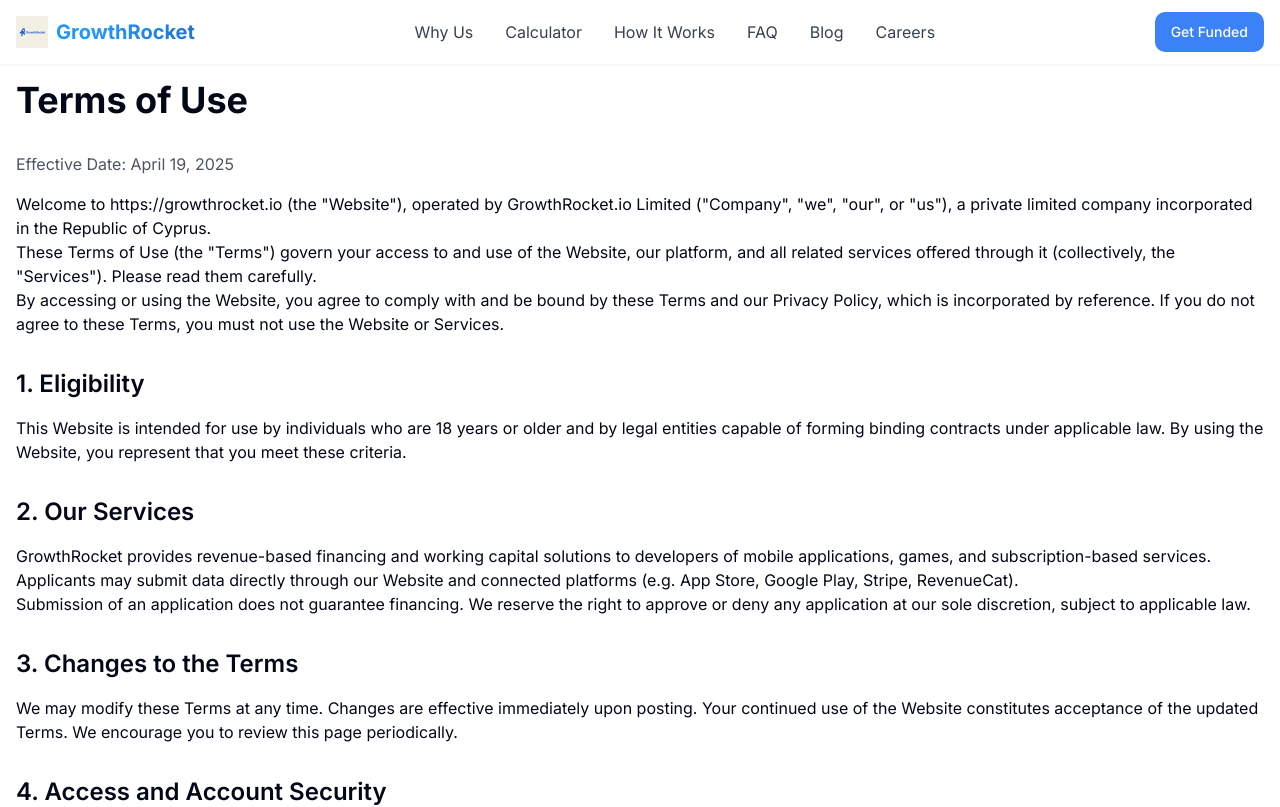
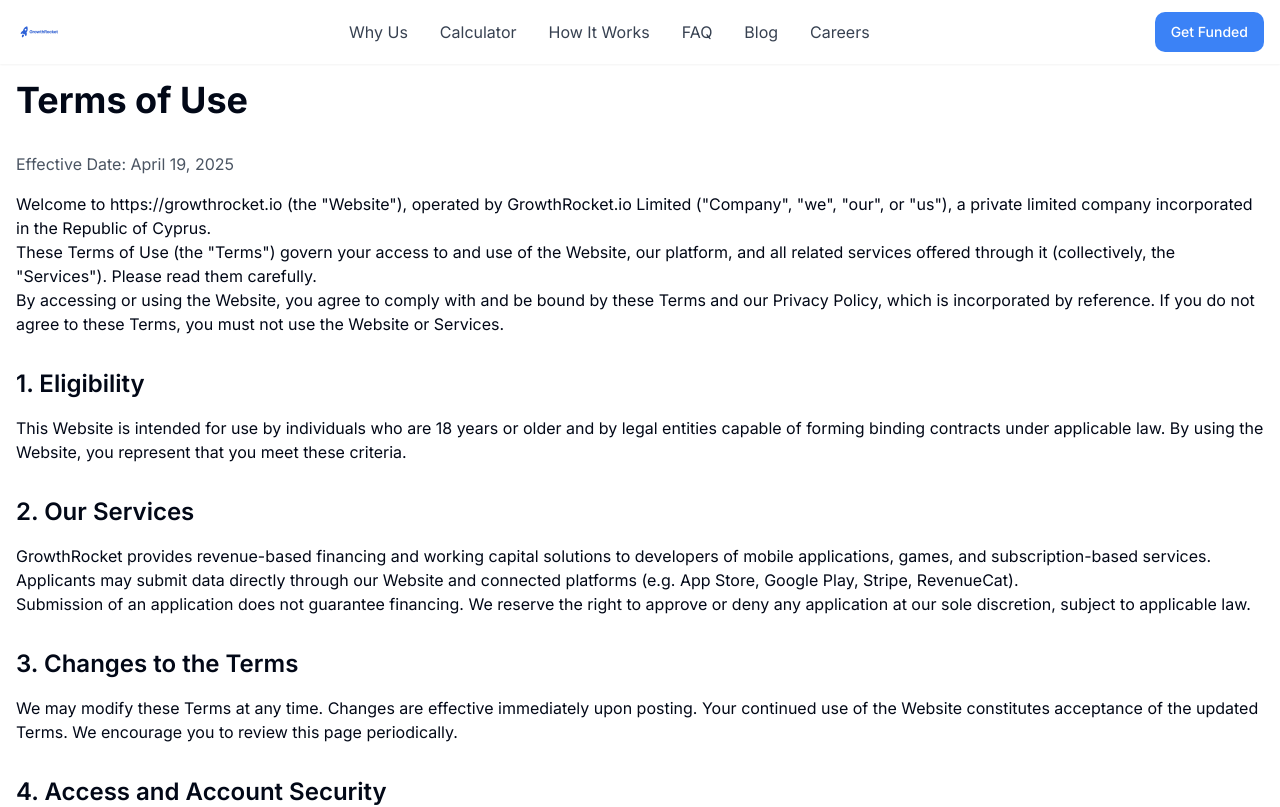
Before and after one commit to tmaksimov/rocket-growth-funding, a React (Vite) app: page /terms-of-use in a window 1280 px wide. Shown: the top 807 px of the page. Built offline with nearby package versions, Linux system fonts and the light colour scheme.

Commit message:
Add logo to header and footer
Add the GrowthRocket logo to the header and footer components.

```diff
--- a/src/components/Footer.tsx
+++ b/src/components/Footer.tsx
@@ -20,22 +20,11 @@ const Footer = () => {
           <div>
             <div className="flex items-center mb-6">
               <img
-                src="/lovable-uploads/be1a9660-07dd-4f94-83a6-4d6eab0cb9d1.png"
+                src="/lovable-uploads/e92a038e-ae49-496e-81a5-bc8b9bc7c45d.png"
                 alt="GrowthRocket Logo"
-                className="w-8 h-8 object-contain mr-2"
+                className="w-32 h-auto object-contain mr-2"
                 style={{ minWidth: 32 }}
               />
-              <span
-                className="text-xl font-bold"
-                style={{
-                  background: "linear-gradient(90deg, #2496F8 30%, #2074D4 100%)",
-                  WebkitBackgroundClip: "text",
-                  WebkitTextFillColor: "transparent",
-                  backgroundClip: "text"
-                }}
-              >
-                GrowthRocket
-              </span>
             </div>
             <p className="mb-6">
               Fast and flexible funding for app and game developers.
--- a/src/components/Navbar.tsx
+++ b/src/components/Navbar.tsx
@@ -23,22 +23,11 @@ const Navbar = ({ openContactForm }: { openContactForm: () => void }) => {
         <div className="flex items-center">
           <a href="/" className="flex items-center gap-2">
             <img
-              src="/lovable-uploads/be1a9660-07dd-4f94-83a6-4d6eab0cb9d1.png"
+              src="/lovable-uploads/e92a038e-ae49-496e-81a5-bc8b9bc7c45d.png"
               alt="GrowthRocket Logo"
-              className="w-8 h-8 object-contain"
+              className="h-8 w-auto object-contain"
               style={{ minWidth: 32 }}
             />
-            <span
-              className="text-xl font-bold"
-              style={{
-                background: "linear-gradient(90deg, #2496F8 30%, #2074D4 100%)",
-                WebkitBackgroundClip: "text",
-                WebkitTextFillColor: "transparent",
-                backgroundClip: "text"
-              }}
-            >
-              GrowthRocket
-            </span>
           </a>
         </div>
 
```
Also changed, not shown: public/lovable-uploads/e92a038e-ae49-496e-81a5-bc8b9bc7c45d.png (added).
